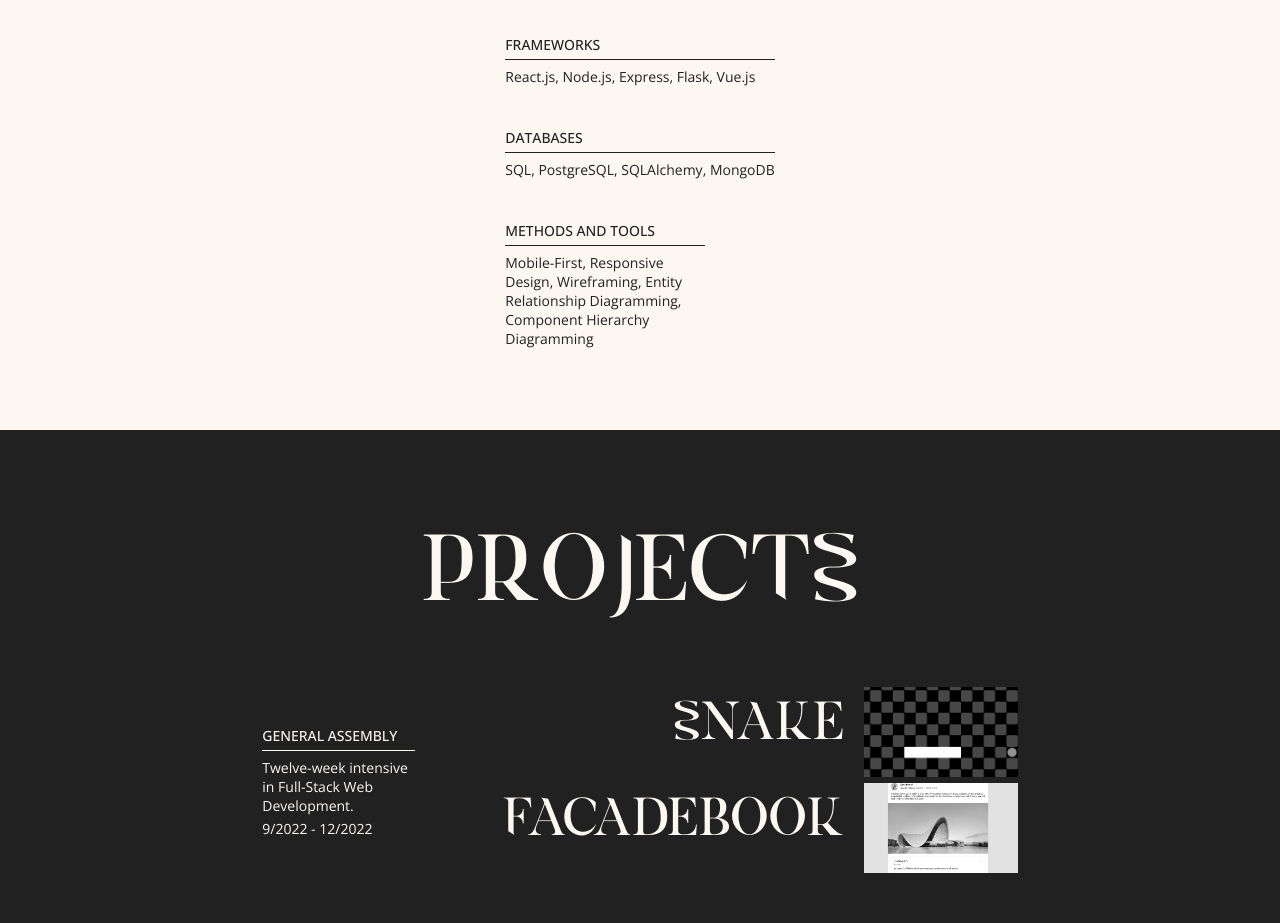
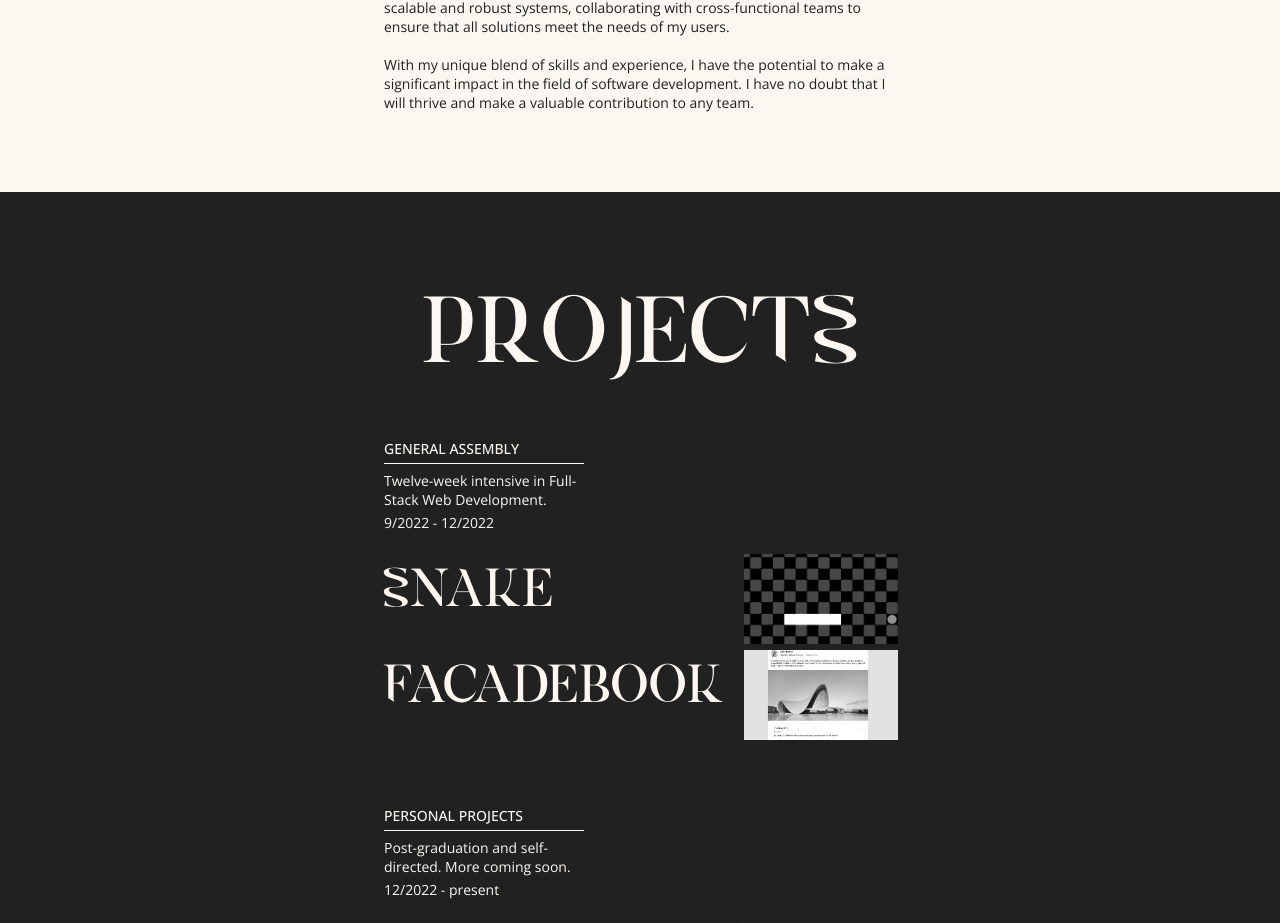
Before and after one commit to ajluc/amaya-portfolio, a React (Create React App) app: page / in a window 1280 px wide. Shown: the part 1676-2599 px from the top of the page. Built offline with nearby package versions, Linux system fonts and the light colour scheme.

Commit message:
formatting edits

```diff
--- a/src/components/About.jsx
+++ b/src/components/About.jsx
@@ -6,7 +6,25 @@ const About = () => {
       <div className="container">
         <p className="text-hero fade">a<span className="text-shino">b</span>out</p>
           <div style={{display: "flex", flexDirection: "column", alignItems: "center"}}>
-          <img src={bioPic} className="bio-pic" style={{marginBottom: "20px"}}/>
+          <img src={bioPic} className="bio-pic" style={{marginBottom: "40px"}}/>
+          <div  style={{display: "flex", flexDirection: "row", alignItems: "flex-start", marginBottom: "40px", gap: "20px"}}>
+            <div>
+              <p className="text-header-dark">Languages</p>
+                <p className="text-body">Javascript, HTML, CSS, Python</p>
+            </div>
+            <div>
+              <p className="text-header-dark">Frameworks</p>
+                <p className="text-body">React.js, Node.js, Express, Flask, Vue.js</p>
+            </div>
+            <div>
+              <p className="text-header-dark">Databases</p>
+                <p className="text-body">SQL, PostgreSQL, SQLAlchemy, MongoDB</p>
+            </div>
+            <div>
+              <p className="text-header-dark">Methods and Tools</p>
+                <p className="text-body">Mobile-First, Responsive Design, Wireframing, ERD, CHD</p>
+            </div>
+          </div>
             <p>As a full-stack engineer with a background in architecture, math, and physics, I bring a unique and valuable skill set to the table. My understanding of complex systems and my ability to think critically and creatively make me well-suited to tackle the challenges of modern software development.</p>
             <br/>
             <p>My background in architecture has given me an eye for design and a strong foundation in problem-solving, both of which help me to build and maintain web applications. My math and physics training have honed my analytical skills and my ability to understand and manipulate complex data, making me a valuable asset when it comes to developing algorithms and data-driven solutions.</p>
@@ -15,24 +33,7 @@ const About = () => {
             <br/>
             <p>With my unique blend of skills and experience, I have the potential to make a significant impact in the field of software development. I have no doubt that I will thrive and make a valuable contribution to any team.</p>
           </div>
-          <div>
-            <div>
-              <p className="text-header-dark">Languages</p>
-                <p className="text-body">Javascript, HTML, CSS, Python</p>
-            </div>
-            <div style={{margin: '40px 0px'}}>
-              <p className="text-header-dark">Frameworks</p>
-                <p className="text-body">React.js, Node.js, Express, Flask, Vue.js</p>
-            </div>
-            <div style={{margin: '40px 0px'}}>
-              <p className="text-header-dark">Databases</p>
-                <p className="text-body">SQL, PostgreSQL, SQLAlchemy, MongoDB</p>
-            </div>
-            <div style={{width: '200px', margin: '40px 0px 0px 0px'}}>
-              <p className="text-header-dark">Methods and Tools</p>
-                <p className="text-body">Mobile-First, Responsive Design, Wireframing, Entity Relationship Diagramming, Component Hierarchy Diagramming</p>
-            </div>
-          </div>
+
         </div>
       </div>
   )
--- a/src/components/FoldOut.jsx
+++ b/src/components/FoldOut.jsx
@@ -3,22 +3,22 @@ import gitHubIcon from "../images/socials/github.svg";
 const FoldOut = ({project}) => {
   return (
     <div className="dark fold-down closed" id="project-details">
-      <div className="row" style={{justifyContent: "center"}}>
-        <div style={{width: '200px', marginRight: '40px'}}>
-          <div>
-            <p className="text-header-light">Technology Used</p>
-            <p className="text-body">{project.skills}</p>
-          </div>
-          <div>
+      <div className="row" style={{justifyContent: "center", marginBottom: "40px", alignItems: "flex-start", gap: "20px"}}>
+        <div style={{maxWidth: '500px'}}>
+          <p className="text-header-light">Description</p>
+          <p className="text-body">{project.description}</p>
+          <div style={{marginTop: "10px", display: "flex", flexDirection: "row", gap: "10px"}}>
+            <a href={project.url} target="_blank" rel="noopener noreferrer" className="launch">LAUNCH</a>
             <a href={project.github} target="_blank" rel="noopener noreferrer">
               <img src={gitHubIcon} alt="GitHub" className="socialIcon" />
             </a>
-            <a href={project.url} target="_blank" rel="noopener noreferrer" className="launch">launch</a>
           </div>
         </div>
-        <div style={{maxWidth: '500px'}}>
-          <p className="text-header-light">Description</p>
-          <p className="text-body">{project.description}</p>
+        <div style={{width: '12vw'}}>
+          <div>
+            <p className="text-header-light">Technology</p>
+            <p className="text-body">{project.skills}</p>
+          </div>
         </div>
       </div>
     </div>
--- a/src/components/ProjectCard.jsx
+++ b/src/components/ProjectCard.jsx
@@ -1,9 +1,9 @@
 
 const ProjectCard = ({project}) => {
   return (
-    <div className="project" key={project.name} style={{display: 'flex', flexDirection: 'row'}}>
+    <div className="project" key={project.name} style={{display: 'flex', flexDirection: 'row', width: "100%", justifyContent: "space-between"}}>
       {project.title}
-      <img src={project.thumbnail} className="thumbnail" style= {{objectPosition: '50% 50%', alignSelf: 'flex-end', marginBottom: '.5vw'}}/>
+      <img src={project.thumbnail} className="thumbnail" style= {{objectPosition: '50% 50%', alignSelf: 'flex-end', marginBottom: '.5vw', marginLeft: "20px"}}/>
     </div>
   )
 }
--- a/src/components/Projects.jsx
+++ b/src/components/Projects.jsx
@@ -78,9 +78,8 @@ const Projects = () => {
     <div className="dark" id="projects">
       <div className="container">
         <p className="text-hero fade"><span className="text-shino">pr</span>oject<span className="text-shino">s</span></p>
-        <div className="row" style={{justifyContent: 'space-between',  marginTop: '50px'}}>
-          <div
-            style={{width: '200px', marginRight: '40px'}}>
+        <div
+            style={{width: '200px', alignSelf: "flex-start", margin: "40px 0px 20px"}}>
             <p className="text-header-light">General Assembly</p>
             <p className="text-body">Twelve-week intensive in Full-Stack Web Development. </p>
             <p className="text-body">9/2022 - 12/2022</p>
@@ -93,10 +92,8 @@ const Projects = () => {
               </div>
             ))}
           </div>
-        </div>
-        <div className="row" style={{justifyContent: 'space-between',  marginTop: '50px'}}>
           <div
-            style={{width: '200px', marginRight: '40px'}}>
+            style={{width: '200px', alignSelf: "flex-start", margin: "60px 0px 20px"}}>
             <p className="text-header-light">Personal Projects</p>
             <p className="text-body">Post-graduation and self-directed. More coming soon.</p>
             <p className="text-body">12/2022 - present</p>
@@ -111,7 +108,6 @@ const Projects = () => {
           </div>
         </div>
       </div>
-    </div>
   )
 }
 
--- a/src/index.css
+++ b/src/index.css
@@ -53,7 +53,13 @@ html {
 .launch {
   background-color: var(--light);
   border-radius: 25px;
-  padding: 2px 5px;
+  display: flex;
+  flex-direction: column;
+  justify-content: center;
+  align-items: center;
+  padding: 0px 5px;
+  font-weight: 500;
+
 }
 
 /* Text */
@@ -148,8 +154,8 @@ a {
   transform: skewY(-30deg);
 }
 img.socialIcon {
-  width: 20px;
-  height: 20px;
+  width: 25px;
+  height: 25px;
 }
 img.thumbnail {
   width: 12vw;
```
